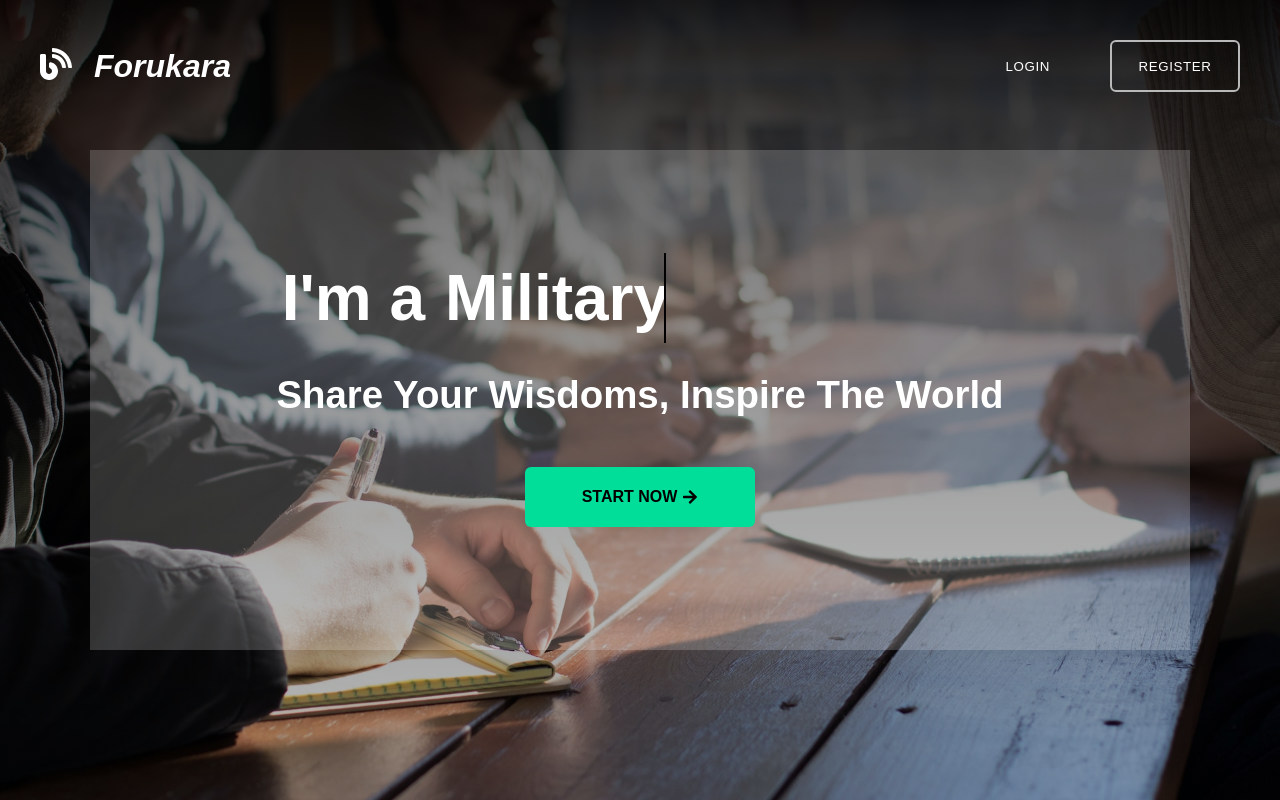
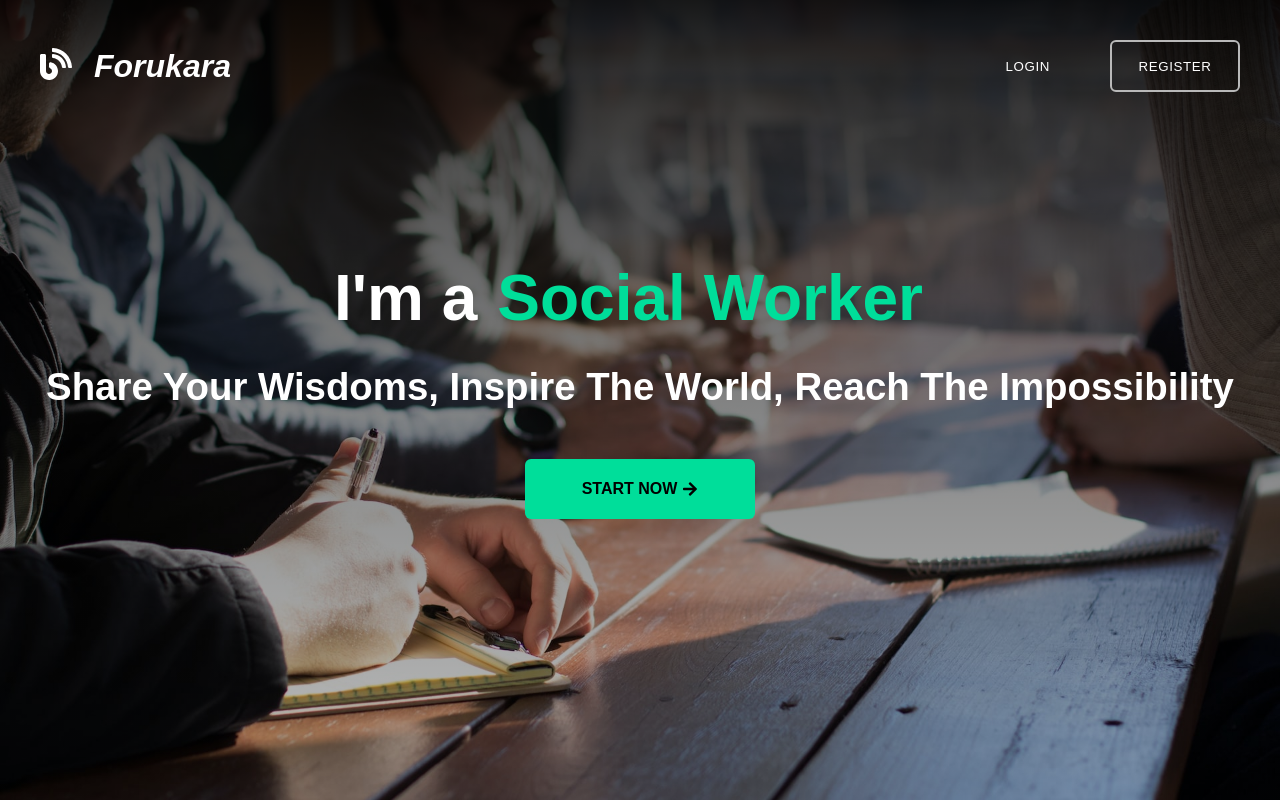
Before and after one commit to davidjpy/forukara, a React (Create React App) app in the folder frontend/: page / in a window 1280 px wide. Built offline with nearby package versions, Linux system fonts and the light colour scheme.

Commit message:
Update homepage

```diff
--- a/frontend/src/common/layout/Layout.tsx
+++ b/frontend/src/common/layout/Layout.tsx
@@ -1,9 +1,10 @@
+import { FC } from 'react';
 import { Outlet } from 'react-router-dom';
 
 import '@common/layout/Nav.css';
 import Nav from '@common/layout/Nav';
 
-const Layout = () => {
+const Layout: FC = () => {
     return (
         <>
             <Nav />
--- a/frontend/src/common/layout/Nav.tsx
+++ b/frontend/src/common/layout/Nav.tsx
@@ -1,6 +1,7 @@
+import { FC } from 'react';
 import { FaBlog } from 'react-icons/fa';
 
-const Nav = () => {
+const Nav: FC = () => {
     return (
         <header className='nav'>
             <div className='nav__bar'>
--- a/frontend/src/pages/HomePage.css
+++ b/frontend/src/pages/HomePage.css
@@ -7,6 +7,7 @@
     display: flex;
     justify-content: center;
     align-items: center;
+    user-select: none;
 }
 
 .homepage__image {
@@ -19,19 +20,13 @@
     z-index: -1;
 }
 
-/* .homepage__body {
-    color: #00DE9A;
-    font-size: 1rem;
-} */
-
 .homepage__slogan {
     position: relative;
     display: flex;
     flex-direction: column;
     align-items: center;
     justify-content: center;
-    background-color: rgba(255, 255, 255, 0.185);
-    width: 1100px;
+    width: 1200px;
     height: 500px;
 }
 
@@ -43,6 +38,25 @@
 
 .homepage__header--large {
     font-size: 4rem;
+}
+
+.homepage__header--dynamic {
+    margin: 0 20px;
+    color: #00DE9A;
+    border-right: 3px solid black;
+    animation: flash 0.85s step-end infinite;
+}
+
+@keyframes flash {
+
+    from,
+    to {
+        border-color: transparent
+    }
+
+    50% {
+        border-color: black;
+    }
 }
 
 .homepage__button {
@@ -59,6 +73,16 @@
     border-radius: 6px;
     text-transform: uppercase;
     margin: 50px auto;
+    cursor: pointer;
+    transition: all 0.2s ease-in-out;
+}
+
+.homepage__button:hover {
+    background-color: #23ac83;
+}
+
+.homepage__button:active {
+    background-color: #13684e;
 }
 
 .homepage__icon {
@@ -70,31 +94,3 @@
     align-items: center;
     margin: 30px;
 }
-
-.homepage__dynamic-txts {
-    margin-left: 20px;
-}
-
-.homepage__dynamic-txts li {
-    list-style: none;
-    position: relative;
-    display: flex;
-    align-items: center;
-    overflow: hidden;
-    width: 0;
-    height: 90px;
-    animation: typing 2.5s steps(10) infinite;
-    border-right: 2px solid black;
-    white-space: nowrap;
-}
-
-@keyframes typing {
-    40%, 60% {
-        width: 100%;
-    }
-
-    100% {
-        width: 0;
-
-    }
-}
--- a/frontend/src/pages/HomePage.tsx
+++ b/frontend/src/pages/HomePage.tsx
@@ -1,36 +1,65 @@
-import { useEffect, useRef, useState } from 'react';
+import { useEffect, useRef, FC } from 'react';
 import { FaArrowRight } from 'react-icons/fa';
 
 import '@pages/HomePage.css';
 
-const HomePage = () => {
+const textOptions: Array<string> = [
+    'Construction Worker',
+    'Social Worker',
+    'Business Owner',
+    'Veterinarian',
+    'Photographer',
+    'Equipment Operator',
+    'Videographer',
+    'Firefighter',
+    'Mathematician',
+    'Computer Scientist',
+    'Hair Stylist',
+    'Executive Manager',
+    'Surveyor',
+    'Software Developer',
+    'Hospitality Worker',
+    'Medical Professional',
+    'Mechanic',
+];
 
-    const textOptions = ['Military Personnel', 'Software Developer', 'Construction Worker', 'Medical Professional'];
-    const dynamicTxtRef = useRef<HTMLLIElement>(null);
-    const [trigger, setTrigger] = useState<number>(0);
-    const index = useRef<number>(0);
+const HomePage: FC = () => {
+
+    const dynamicTxtRef = useRef<HTMLParagraphElement>(null);
 
     useEffect(() => {
-        const triggerer = setInterval(() => {
-            setTrigger(prev => prev + 1);
-        }, 2500);
+        function changeText() {
+            let optionIndex: number = 0;
+            let charIndex: number = 0;
+            let increment: boolean = true;
 
-        return () => {
-            clearInterval(triggerer);
+            setInterval(() => {
+                if (dynamicTxtRef.current) {
+                    dynamicTxtRef.current.textContent = textOptions[optionIndex].slice(0, charIndex);
+
+                    if (charIndex === textOptions[optionIndex].length) {
+                        setTimeout(() => {
+                            increment = false;
+                        }, 400);
+                    } else if (charIndex === 0 && !increment) {
+                        optionIndex++;
+                        increment = true;
+                    }
+
+                    if (increment) {
+                        charIndex++;
+                    } else {
+                        charIndex--;
+                    }
+
+                    if (optionIndex > textOptions.length - 1) {
+                        optionIndex = 0;
+                    }
+                }
+            }, 80);
         }
+        changeText();
     }, []);
-
-    useEffect(() => {
-        if (index.current < 3) {
-            index.current++;
-        } else {
-            index.current = 0;
-        }
-
-        if (dynamicTxtRef.current) {
-            dynamicTxtRef.current.textContent = textOptions[index.current];
-        }
-    }, [trigger]);
 
     return (
         <div className='homepage'>
@@ -38,11 +67,9 @@ const HomePage = () => {
             <div className='homepage__slogan'>
                 <div className='homepage__dynamic-txts-wrapper'>
                     <p className='homepage__header homepage__header--large'>I'm a</p>
-                    <ul className='homepage__header homepage__header--large homepage__dynamic-txts'>
-                        <li ref={dynamicTxtRef}></li>
-                    </ul>
+                    <p className='homepage__header homepage__header--large homepage__header--dynamic' ref={dynamicTxtRef}></p>
                 </div>
-                <p className='homepage__header'>Share Your Wisdoms, Inspire The World</p>
+                <p className='homepage__header'>Share Your Wisdoms, Inspire The World, Reach The Impossibility</p>
                 <button className='homepage__button'>
                     Start Now
                     <FaArrowRight className='homepage__icon' />
```
Also changed, not shown: frontend/src/common/components/LoginForm.tsx (added, +11 -0 lines), frontend/src/common/components/SignUpForm.tsx (added, +11 -0 lines), 2 other files (tests, documents, lock files or other folders).
